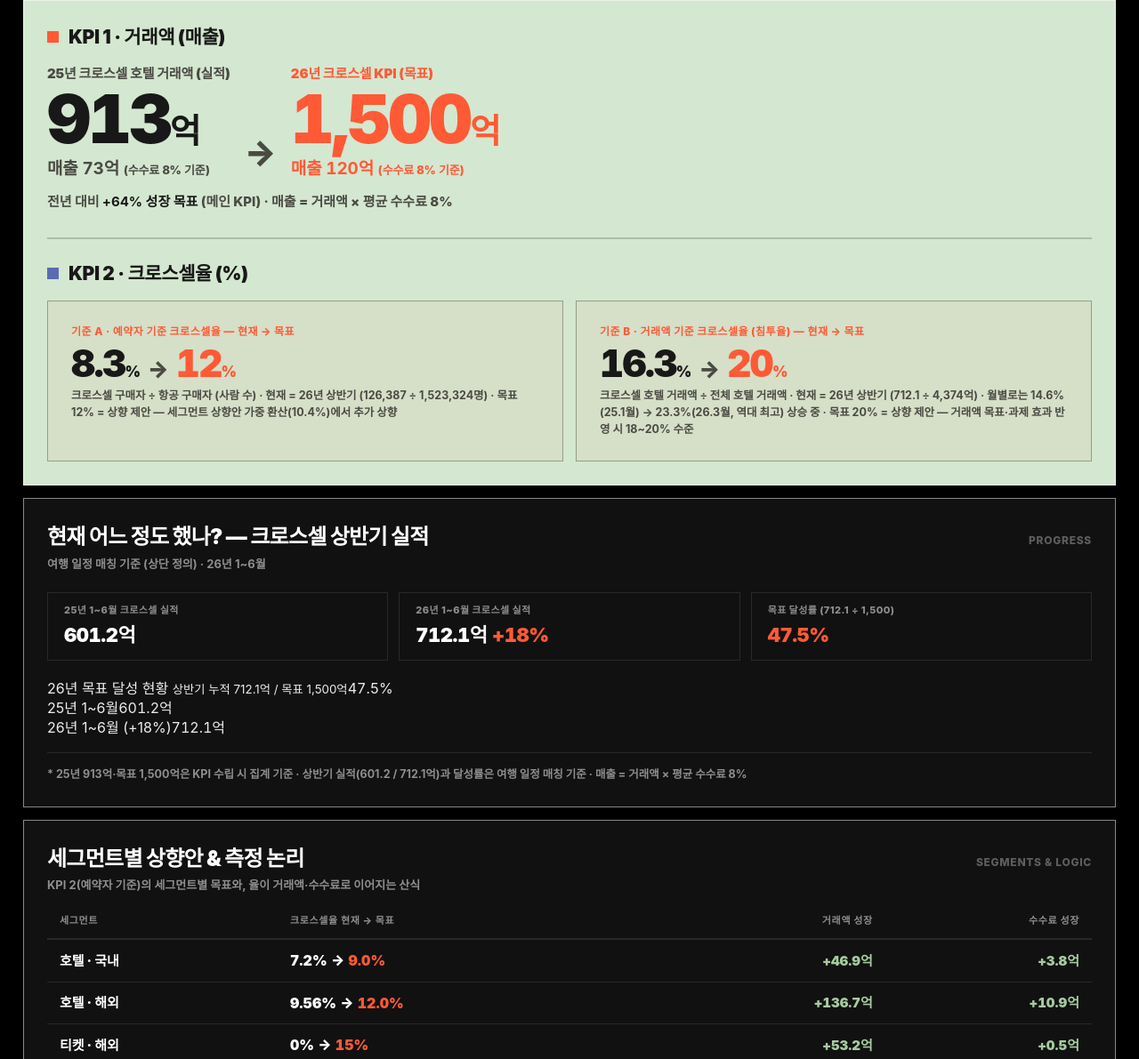
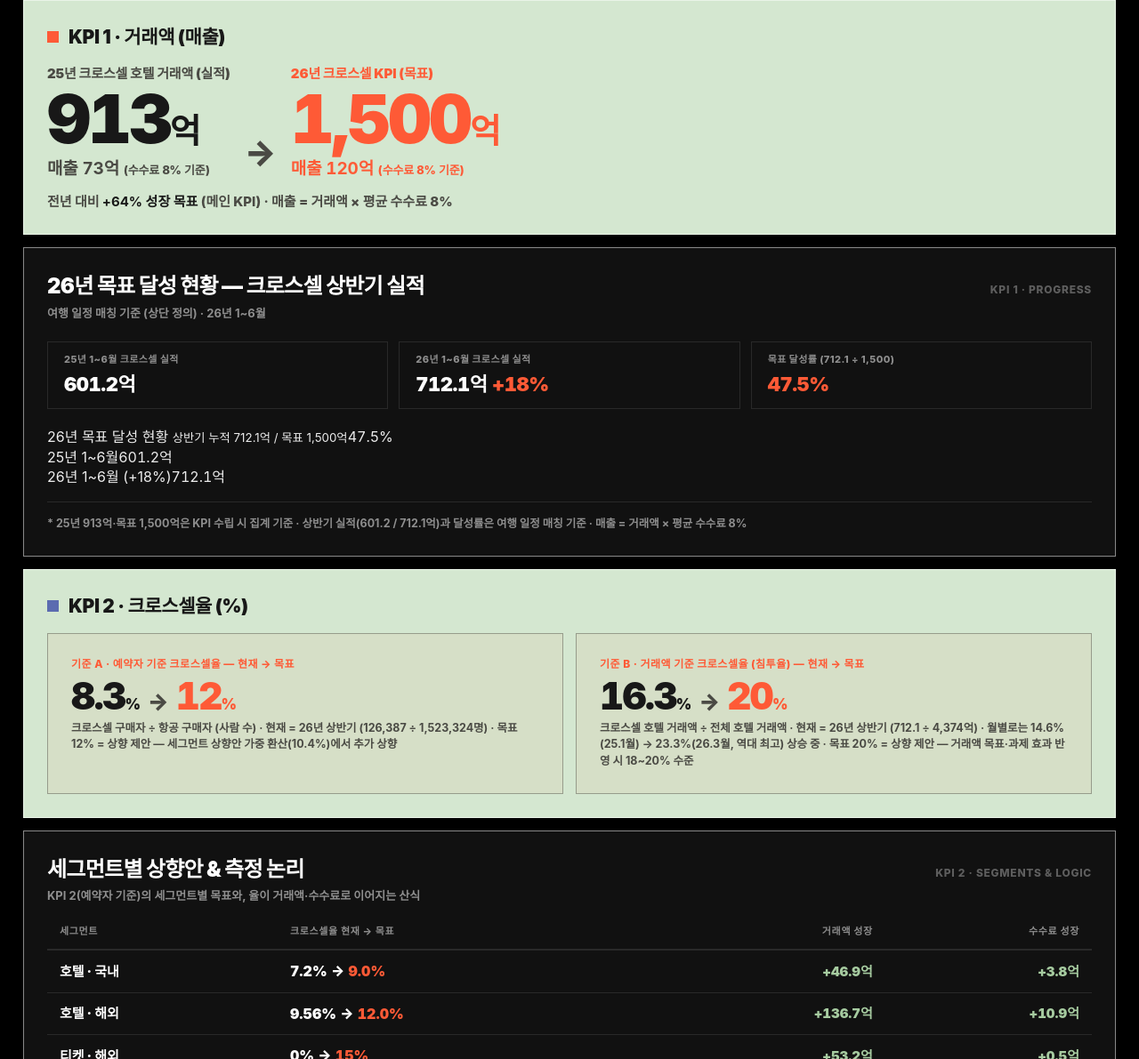
Before and after one commit to mr-yoonheo/crosssell-report, a plain HTML site: page index.html in a window 1280 px wide. Shown: the part 225-1416 px from the top of the page at 89% size. Drawn offline with Linux system fonts and the light colour scheme; a web font is replaced by a local one.

Commit message:
interleave KPI1/KPI2 mint+dark section pairs

```diff
--- a/index.html
+++ b/index.html
@@ -349,7 +349,7 @@
 
   <div class="grid">
 
-    <!-- 1) HERO — KPI 2개 -->
+    <!-- 1) KPI 1 — 민트 히어로 -->
     <section class="box mint">
       <div class="axis-h"><i style="background:var(--coral)"></i>KPI 1 · 거래액 (매출)</div>
       <div class="gpair">
@@ -358,18 +358,11 @@
         <div class="gp"><div class="gp-k tgk">26년 크로스셀 KPI (목표)</div><div class="gp-v tg tnum">1,500<span class="u">억</span></div><div class="gp-k tgk tnum" style="margin:10px 0 0; font-size:19px;">매출 <b>120억</b> <small style="font-size:13px; font-weight:800;">(수수료 8% 기준)</small></div></div>
       </div>
       <div class="giant-cap" style="margin-top:12px">전년 대비 <b>+64% 성장 목표</b> (메인 KPI) · 매출 = 거래액 × 평균 수수료 8%</div>
-
-      <div class="axis-div"></div>
-      <div class="axis-h"><i style="background:#5B6BB0"></i>KPI 2 · 크로스셀율 (%)</div>
-      <div class="grid kpis">
-        <div class="kpi now"><span class="kk">기준 A · 예약자 기준 크로스셀율 — 현재 → 목표</span><span class="kv tnum">8.3<small>%</small> <span style="font-size:0.6em; color:var(--ink-2)">→</span> <span style="color:var(--coral)">12<small>%</small></span></span><span class="kd">크로스셀 구매자 ÷ 항공 구매자 (사람 수) · 현재 = 26년 상반기 (126,387 ÷ 1,523,324명) · 목표 12% = 상향 제안 — 세그먼트 상향안 가중 환산(10.4%)에서 추가 상향</span></div>
-        <div class="kpi now"><span class="kk">기준 B · 거래액 기준 크로스셀율 (침투율) — 현재 → 목표</span><span class="kv tnum">16.3<small>%</small> <span style="font-size:0.6em; color:var(--ink-2)">→</span> <span style="color:var(--coral)">20<small>%</small></span></span><span class="kd">크로스셀 호텔 거래액 ÷ 전체 호텔 거래액 · 현재 = 26년 상반기 (712.1 ÷ 4,374억) · 월별로는 14.6%(25.1월) → 23.3%(26.3월, 역대 최고) 상승 중 · 목표 20% = 상향 제안 — 거래액 목표·과제 효과 반영 시 18~20% 수준</span></div>
-      </div>
     </section>
 
-    <!-- 1.4) 상반기 실적 & 달성률 -->
+    <!-- 1.2) KPI 1 — 달성 현황 (검정) -->
     <section class="box dark">
-      <div class="sec-title"><div><h2>현재 어느 정도 했나? — 크로스셀 상반기 실적</h2><div class="st-sub">여행 일정 매칭 기준 (상단 정의) · 26년 1~6월</div></div><span class="sec-tag">Progress</span></div>
+      <div class="sec-title"><div><h2>26년 목표 달성 현황 — 크로스셀 상반기 실적</h2><div class="st-sub">여행 일정 매칭 기준 (상단 정의) · 26년 1~6월</div></div><span class="sec-tag">KPI 1 · Progress</span></div>
       <div class="kpi-callout">
         <div class="kc"><div class="kc-k">25년 1~6월 크로스셀 실적</div><div class="kc-v tnum">601.2억</div></div>
         <div class="kc"><div class="kc-k">26년 1~6월 크로스셀 실적</div><div class="kc-v tnum">712.1억 <span class="pos">+18%</span></div></div>
@@ -383,9 +376,18 @@
       <div class="tnote">* 25년 913억·목표 1,500억은 KPI 수립 시 집계 기준 · 상반기 실적(601.2 / 712.1억)과 달성률은 여행 일정 매칭 기준 · 매출 = 거래액 × 평균 수수료 8%</div>
     </section>
 
+    <!-- 1.3) KPI 2 — 민트 히어로 -->
+    <section class="box mint">
+      <div class="axis-h"><i style="background:#5B6BB0"></i>KPI 2 · 크로스셀율 (%)</div>
+      <div class="grid kpis">
+        <div class="kpi now"><span class="kk">기준 A · 예약자 기준 크로스셀율 — 현재 → 목표</span><span class="kv tnum">8.3<small>%</small> <span style="font-size:0.6em; color:var(--ink-2)">→</span> <span style="color:var(--coral)">12<small>%</small></span></span><span class="kd">크로스셀 구매자 ÷ 항공 구매자 (사람 수) · 현재 = 26년 상반기 (126,387 ÷ 1,523,324명) · 목표 12% = 상향 제안 — 세그먼트 상향안 가중 환산(10.4%)에서 추가 상향</span></div>
+        <div class="kpi now"><span class="kk">기준 B · 거래액 기준 크로스셀율 (침투율) — 현재 → 목표</span><span class="kv tnum">16.3<small>%</small> <span style="font-size:0.6em; color:var(--ink-2)">→</span> <span style="color:var(--coral)">20<small>%</small></span></span><span class="kd">크로스셀 호텔 거래액 ÷ 전체 호텔 거래액 · 현재 = 26년 상반기 (712.1 ÷ 4,374억) · 월별로는 14.6%(25.1월) → 23.3%(26.3월, 역대 최고) 상승 중 · 목표 20% = 상향 제안 — 거래액 목표·과제 효과 반영 시 18~20% 수준</span></div>
+      </div>
+    </section>
+
     <!-- 1.5) 세그먼트별 상향안 & 측정 논리 -->
     <section class="box dark">
-      <div class="sec-title"><div><h2>세그먼트별 상향안 &amp; 측정 논리</h2><div class="st-sub">KPI 2(예약자 기준)의 세그먼트별 목표와, 율이 거래액·수수료로 이어지는 산식</div></div><span class="sec-tag">Segments &amp; Logic</span></div>
+      <div class="sec-title"><div><h2>세그먼트별 상향안 &amp; 측정 논리</h2><div class="st-sub">KPI 2(예약자 기준)의 세그먼트별 목표와, 율이 거래액·수수료로 이어지는 산식</div></div><span class="sec-tag">KPI 2 · Segments &amp; Logic</span></div>
       <div class="overflow-x"><table>
         <thead><tr><th>세그먼트</th><th>크로스셀율 현재 → 목표</th><th class="num">거래액 성장</th><th class="num">수수료 성장</th></tr></thead>
         <tbody>
```
